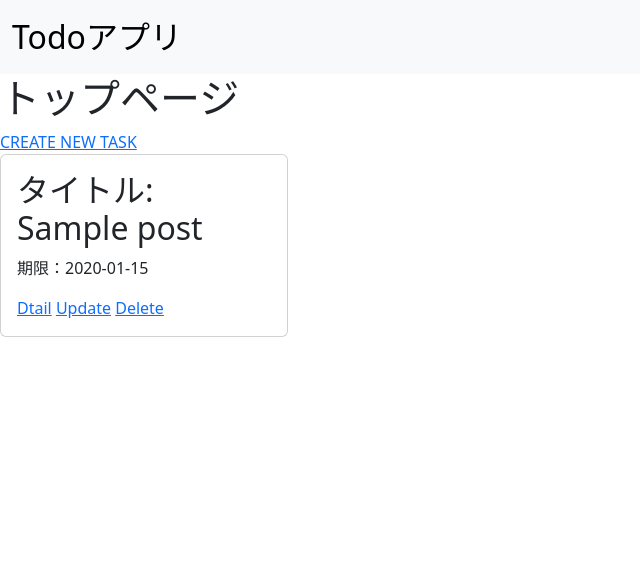
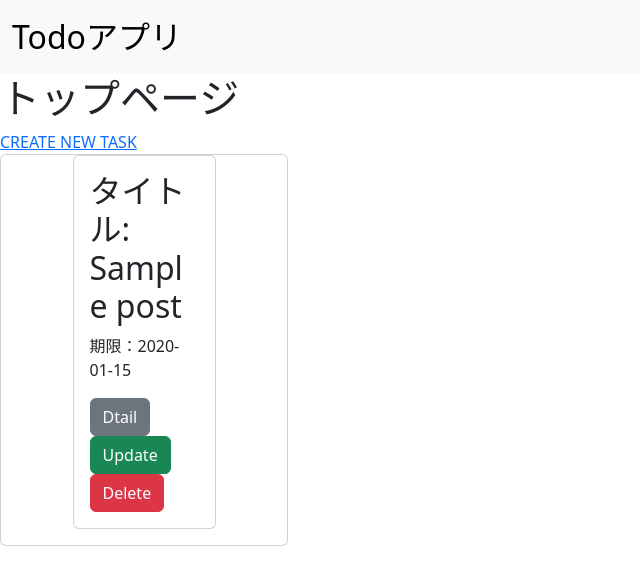
Before and after one commit to masakazu268/todo-app-new, a Flask app: page / in a window 1280 px wide. Shown: the top 585 px of the page, without its empty margins (0-640 px from the left). Run offline with Flask 3, Linux system fonts and the light colour scheme; tables that the repository leaves empty hold one stand-in row (values such as "Sample post"); some libraries are stand-ins or nearby versions.

Commit message:
but-colar

```diff
--- a/templates/index.html
+++ b/templates/index.html
@@ -6,12 +6,13 @@
 {% for post in posts %}
 
 <div class="card" style="width: 18rem;">
+    <div class="card w-50 mb-3" style="margin: auto;">
     <div class="card-body">
      <h2 class="card-title">タイトル: {{ post.title }}</h2>
         <p>期限：{{ post.due.date() }}</p>
-        <a href="detail/{{ post.id }}" role="button">Dtail</a>
-        <a href="update/{{ post.id }}" role="button">Update</a>
-        <a href="delete/{{ post.id }}" role="button">Delete</a>
+        <a class="btn btn-secondary" href="detail/{{ post.id }}" role="button">Dtail</a>
+        <a class="btn btn-success" href="update/{{ post.id }}" role="button">Update</a>
+        <a class="btn btn-danger" href="delete/{{ post.id }}" role="button">Delete</a>
       </div>
   </div>
 
```
